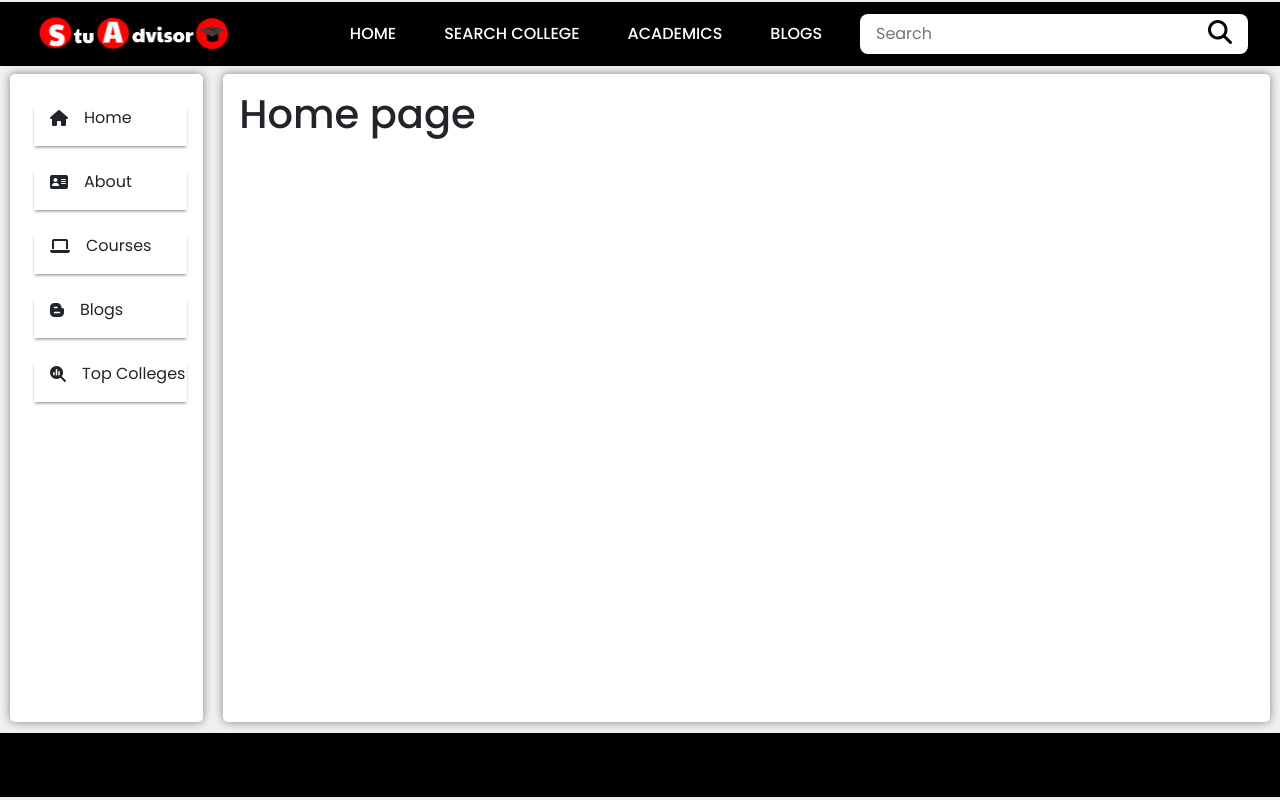
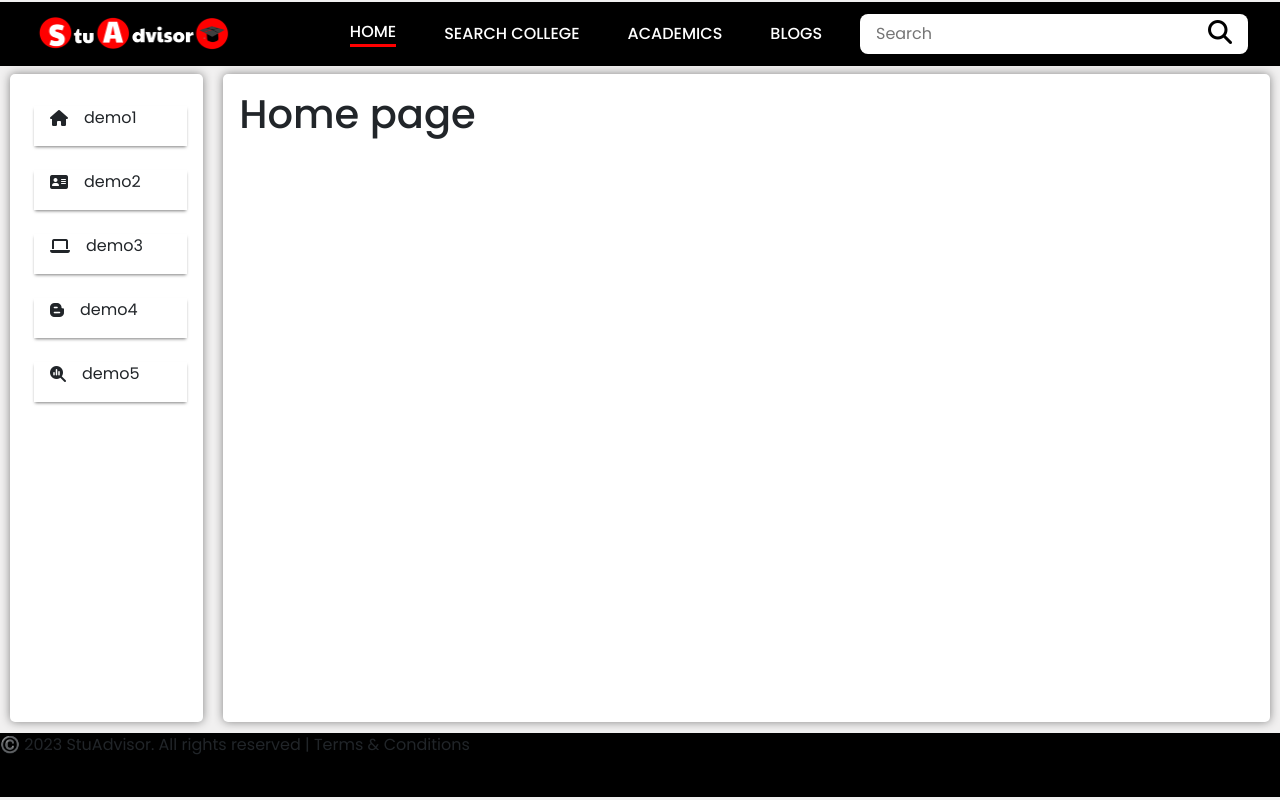
Before and after one commit to girrajkushwahin/stuadvisor, a React (Create React App) app in the folder client/: page / in a window 1280 px wide. Built offline with nearby package versions, Linux system fonts and the light colour scheme.

Commit message:
edited sidebar

```diff
--- a/client/src/components/Academics.jsx
+++ b/client/src/components/Academics.jsx
@@ -1,6 +1,22 @@
-import React from 'react'
+import React, { useEffect } from 'react';
+import { useOutletContext } from 'react-router-dom';
 
 const Academics = () => {
+  const [getData] = useOutletContext();
+
+  const sideMenu = {
+    item1: 'a1',
+    item2: 'a2',
+    item3: 'a3',
+    item4: 'a4',
+    item5: 'a5'
+  }
+
+  useEffect(() => {
+    getData(sideMenu);
+    // eslint-disable-next-line react-hooks/exhaustive-deps
+  }, [])
+
   return (
     <>
       <div className="main-item main-right">
--- a/client/src/components/Blogs.jsx
+++ b/client/src/components/Blogs.jsx
@@ -1,6 +1,22 @@
-import React from 'react';
+import React, { useEffect } from 'react';
+import { useOutletContext } from 'react-router-dom';
 
 const Blogs = () => {
+  const [getData] = useOutletContext();
+
+  const sideMenu = {
+    item1: 'b1',
+    item2: 'b2',
+    item3: 'b3',
+    item4: 'b4',
+    item5: 'b5'
+  }
+
+  useEffect(() => {
+    getData(sideMenu);
+    // eslint-disable-next-line react-hooks/exhaustive-deps
+  }, [])
+
   return (
     <>
       <div className="main-item main-right">
--- a/client/src/components/Error.jsx
+++ b/client/src/components/Error.jsx
@@ -1,4 +1,4 @@
-import React from 'react'
+import React from 'react';
 
 const Error = () => {
   return (
--- a/client/src/components/Footer.jsx
+++ b/client/src/components/Footer.jsx
@@ -1,9 +1,12 @@
 import React from 'react'
 
 const Footer = () => {
+  const year = new Date().getFullYear();
   return (
     <>
-        <div className="footer-container"></div>
+      <div className="footer-container">
+        <p>©️ {year} StuAdvisor. All rights reserved | Terms & Conditions</p>
+      </div>
     </>
   )
 }
--- a/client/src/components/Home.jsx
+++ b/client/src/components/Home.jsx
@@ -1,6 +1,21 @@
-import React from 'react'
+import React, { useEffect } from 'react';
+import { useOutletContext } from 'react-router-dom';
 
 const Home = () => {
+  const [getData] = useOutletContext();
+  const sideMenu = {
+    item1: 'demo1',
+    item2: 'demo2',
+    item3: 'demo3',
+    item4: 'demo4',
+    item5: 'demo5'
+  }
+
+  useEffect(() => {
+    getData(sideMenu);
+    // eslint-disable-next-line react-hooks/exhaustive-deps
+  }, [])
+
   return (
     <>
       <div className="main-item main-right">
--- a/client/src/components/NavBar.jsx
+++ b/client/src/components/NavBar.jsx
@@ -4,6 +4,7 @@ import logo from '../images/logo.png';
 
 const NavBar = () => {
     const navitems=[{key:'Home',path:'/'},{key:'Search College',path:'searchcolleges'},{key:'Academics',path:'academics'},{key:'Blogs',path:'blogs'}];
+
     return (
         <>
             <div className="nav-container nav-bar">
--- a/client/src/components/SearchCollege.jsx
+++ b/client/src/components/SearchCollege.jsx
@@ -1,6 +1,21 @@
-import React from 'react'
+import React, { useEffect } from 'react';
+import { useOutletContext } from 'react-router-dom';
 
 const SearchCollege = () => {
+  const [getData] = useOutletContext();
+  const sideMenu = {
+    item1: 'test1',
+    item2: 'test2',
+    item3: 'test3',
+    item4: 'test4',
+    item5: 'test5'
+  }
+
+  useEffect(() => {
+    getData(sideMenu);
+    // eslint-disable-next-line react-hooks/exhaustive-deps
+  }, [])
+
   return (
     <>
       <div className="main-item main-right">
--- a/client/src/components/SideBar.jsx
+++ b/client/src/components/SideBar.jsx
@@ -1,16 +1,16 @@
-import React from 'react'
+import React from 'react';
 
-const SideBar = () => {
+const SideBar = ({ setData }) => {
     return (
         <>
 
             <div className="main-item main-left">
                 <ul className='side-ul'>
-                    <li className='side-li side-li1'><i className="i-tag fa-solid fa-house"></i><span>Home</span></li>
-                    <li className='side-li side-li2'><i className="i-tag fa-solid fa-address-card"></i><span>About</span></li>
-                    <li className='side-li side-li3'><i className="i-tag fa-sharp fa-solid fa-laptop"></i><span>Courses</span></li>
-                    <li className='side-li side-li4'><i className="i-tag fa-brands fa-blogger-b"></i><span>Blogs</span></li>
-                    <li className='side-li side-li5'><i className="i-tag fa-solid fa-magnifying-glass-chart"></i><span>Top Colleges</span></li>
+                    <li className='side-li side-li1'><i className="i-tag fa-solid fa-house"></i><span>{setData.item1}</span></li>
+                    <li className='side-li side-li2'><i className="i-tag fa-solid fa-address-card"></i><span>{setData.item2}</span></li>
+                    <li className='side-li side-li3'><i className="i-tag fa-sharp fa-solid fa-laptop"></i><span>{setData.item3}</span></li>
+                    <li className='side-li side-li4'><i className="i-tag fa-brands fa-blogger-b"></i><span>{setData.item4}</span></li>
+                    <li className='side-li side-li5'><i className="i-tag fa-solid fa-magnifying-glass-chart"></i><span>{setData.item5}</span></li>
                 </ul>
             </div>
         </>
--- a/client/src/components/Template.jsx
+++ b/client/src/components/Template.jsx
@@ -1,17 +1,23 @@
-import React from 'react'
+import React, { useState } from 'react'
 import { Outlet } from 'react-router-dom';
 import NavBar from './NavBar';
 import SideBar from './SideBar';
 import Footer from './Footer';
 
 const Template = () => {
+  const [sidebarData, setSidebarData] = useState({});
+
+  const getData = data => {
+    setSidebarData(data)
+  }
+
   return (
     <>
       <div className="main-container">
         <NavBar />
         <div className="main-content">
-          <SideBar />
-          <Outlet />
+          <SideBar setData={sidebarData} />
+          <Outlet context={[getData]} />
         </div>
         <Footer />
       </div>
--- a/client/src/index.css
+++ b/client/src/index.css
@@ -79,7 +79,7 @@ body {
   width: 200px;
   height: 40px;
   cursor: pointer;
-  color:white;
+  color: white;
 }
 
 .mid-link .nav-items {
@@ -210,3 +210,7 @@ body {
 .side-ul .side-li:hover .i-tag {
   color: var(--dark-red-1);
 }
+
+.active{
+  border-bottom: 3px solid red;
+}
```
